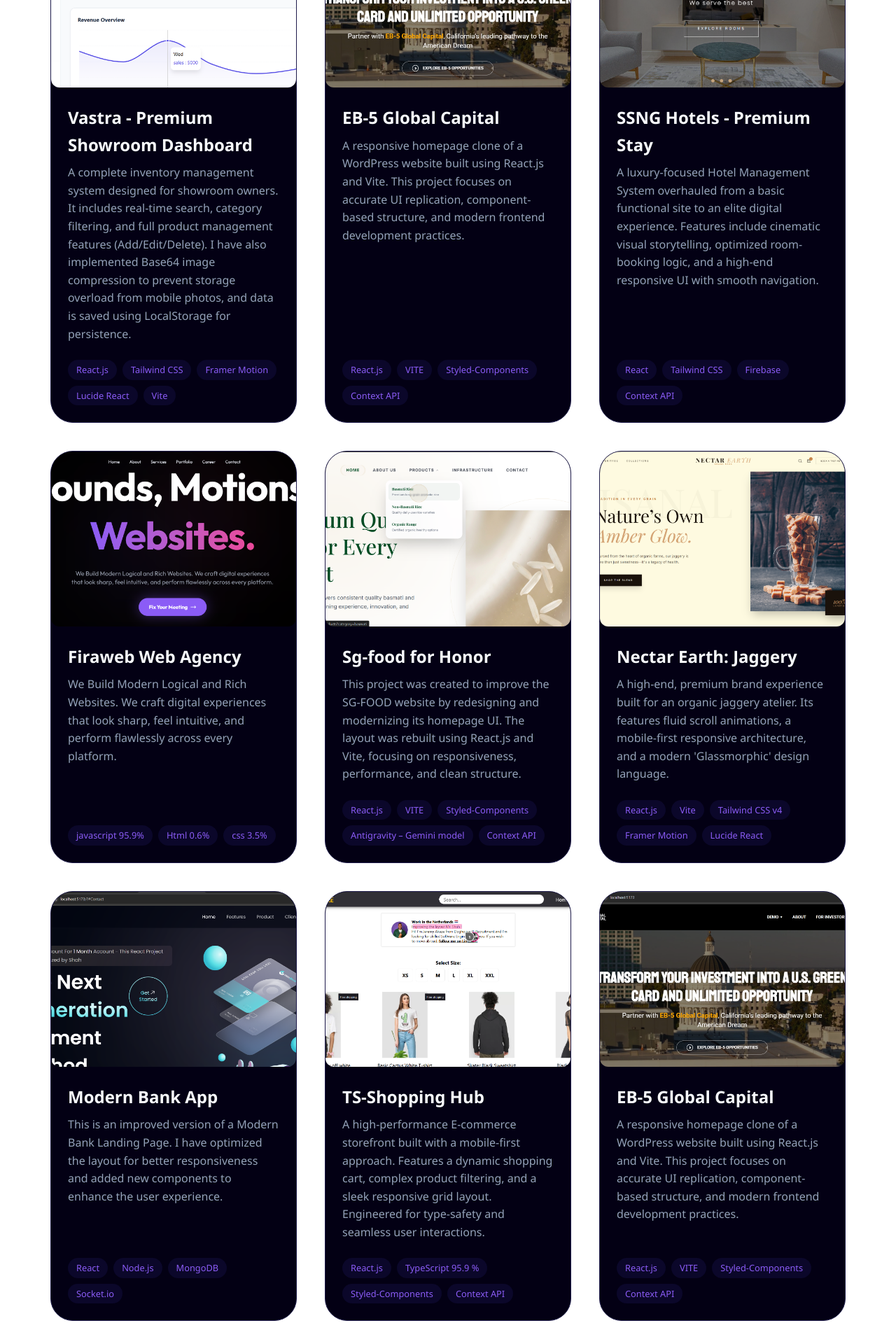
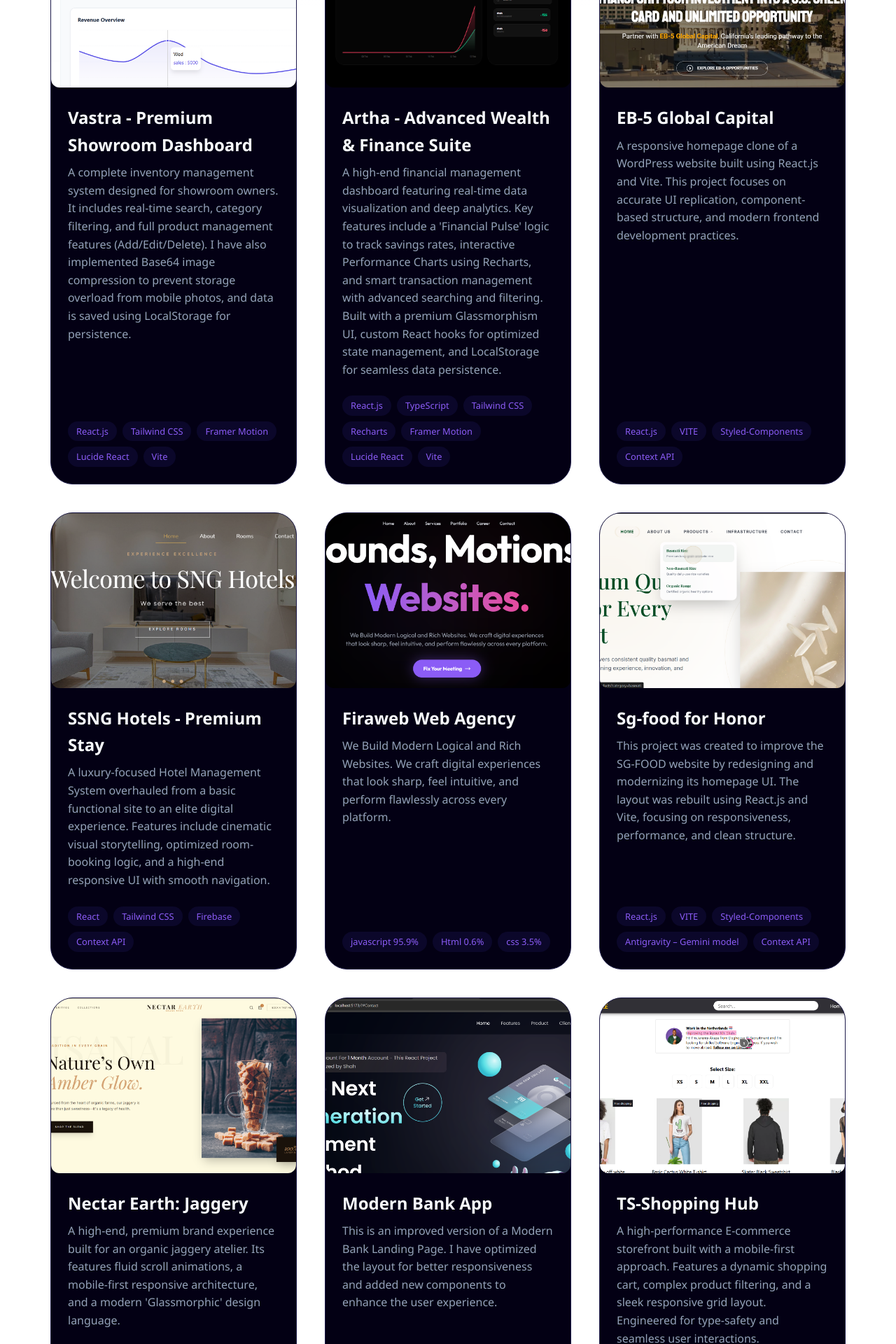
Before and after one commit to shhahh/portfolio-react, a React (Vite) app: page / in a window 1280 px wide. Shown: the part 3160-5080 px from the top of the page at 70% size. Built offline with nearby package versions, Linux system fonts and the light colour scheme.

Commit message:
added a new artha finance project in port

```diff
--- a/src/components/Projects.jsx
+++ b/src/components/Projects.jsx
@@ -2,6 +2,7 @@ import React from 'react';
 import { ExternalLink, Github } from 'lucide-react';
 import '../styles/projects.css';
 import VastraDashboardImg from "../assets/dashbaord.png"
+import ArthaDashboardImg from "../assets/finance.png"
 import hoobankImg from "../assets/hoobank.png"
 import FirawebImg from "../assets/Firaweb.png"
 import shopingstoreImg from "../assets/shopingstore.png"
@@ -20,6 +21,15 @@ const Projects = () => {
                 image: VastraDashboardImg,
                 github: "https://github.com/shhahh/Dashboard-showroom",
                 demo: "https://dashboard-showroom.vercel.app/"
+            },
+
+            {
+                title: "Artha - Advanced Wealth & Finance Suite",
+                description: "A high-end financial management dashboard featuring real-time data visualization and deep analytics. Key features include a 'Financial Pulse' logic to track savings rates, interactive Performance Charts using Recharts, and smart transaction management with advanced searching and filtering. Built with a premium Glassmorphism UI, custom React hooks for optimized state management, and LocalStorage for seamless data persistence.",
+                tech: ["React.js", "TypeScript", "Tailwind CSS", "Recharts", "Framer Motion", "Lucide React", "Vite"],
+                image: ArthaDashboardImg, // Isse assets mein import karke yahan use kar lena
+                github: "https://github.com/shhahh/Financial-Overview", // Apna repository link check kar lena
+                demo: "https://financial-overview-eight.vercel.app/"
             },
 
 
@@ -86,15 +96,6 @@ const Projects = () => {
             github: "https://github.com/shhahh/shoping-store",
             demo: "https://shoping-store-delta.vercel.app/"
         },
-
-       {
-            title: "EB-5 Global Capital",
-            description: "A responsive homepage clone of a WordPress website built using React.js and Vite. This project focuses on accurate UI replication, component-based structure, and modern frontend development practices.",
-            tech: ["React.js", "VITE", "Styled-Components", "Context API"],
-            image: EB5GlobalImg,
-            github: "https://github.com/shhahh/EB-5-clone",
-            demo: "https://eb-5-clone.vercel.app/"
-        },
     ];
 
     return (
```
Also changed, not shown: src/assets/finance.png (added).
